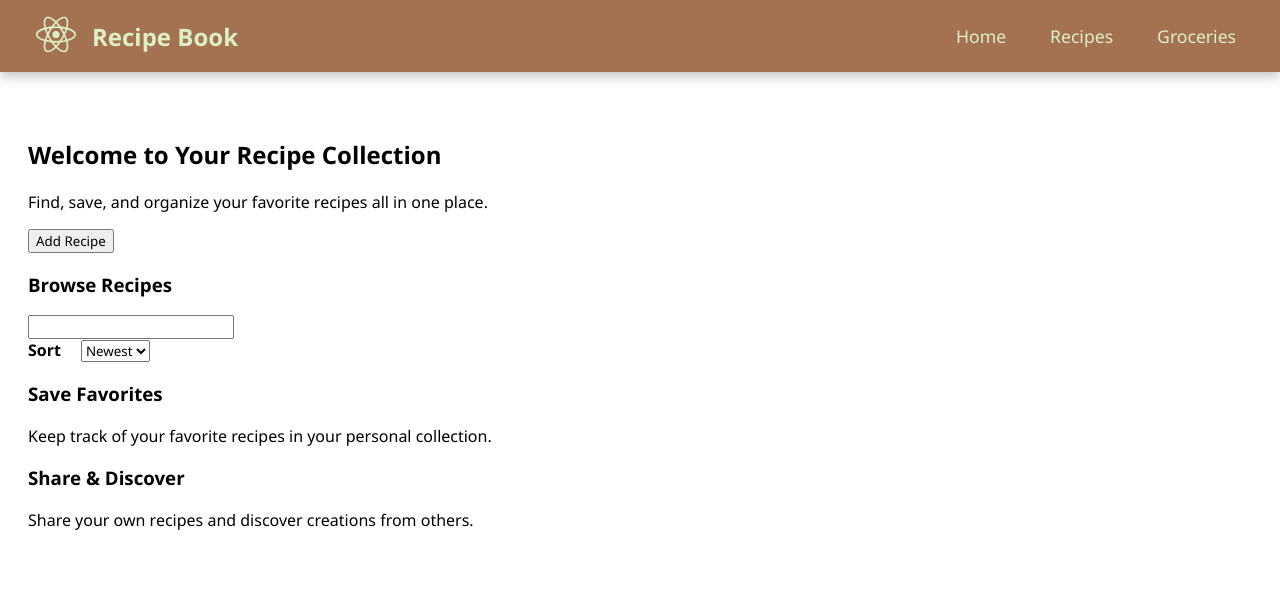
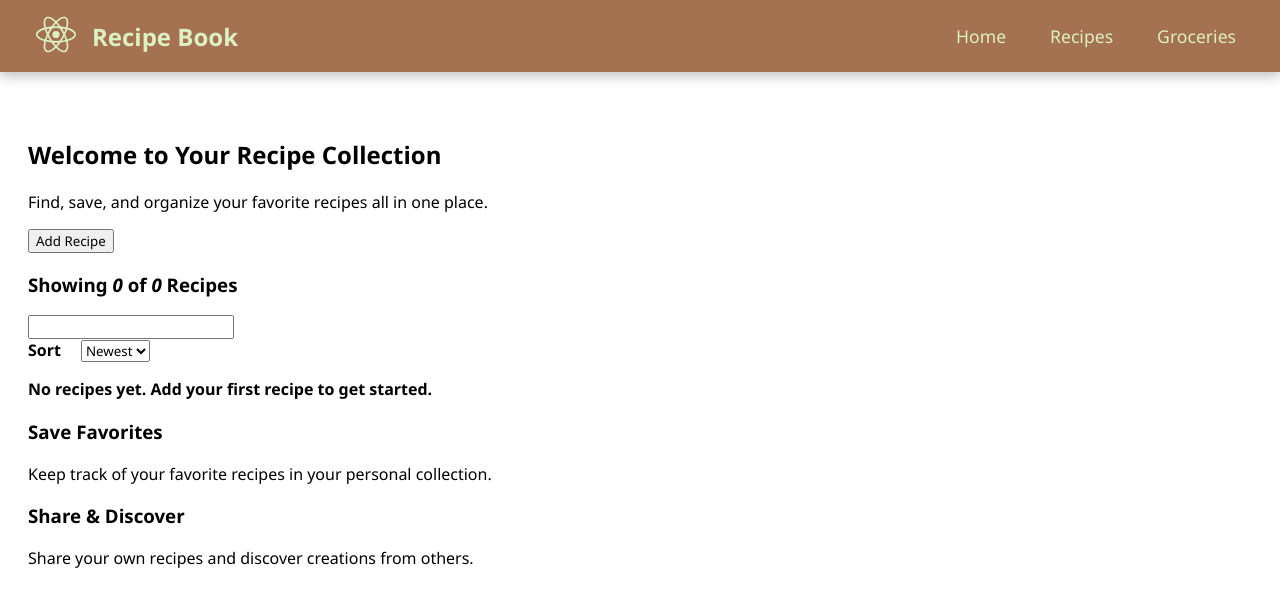
Before and after one commit to jerichomc/RecipeBook, a React (Vite) app in the folder recipe-book/: page /recipes in a window 1280 px wide. Shown: the top 606 px of the page. Built offline with nearby package versions, Linux system fonts and the light colour scheme.

Commit message:
Fixed cancel button and add some UX improvements

```diff
--- a/recipe-book/src/pages/Recipes.jsx
+++ b/recipe-book/src/pages/Recipes.jsx
@@ -8,10 +8,6 @@ function Recipes() {
     return savedRecipes ? JSON.parse(savedRecipes) : [];
   });
 
-  const [recipeCount, updateRecipeCount] = useState(() => {
-    const savedRecipes = localStorage.getItem("recipes");
-    return savedRecipes ? JSON.parse(savedRecipes).length : 0;
-  });
 
 
   const [showForm, updateShowForm] = useState(false);
@@ -24,6 +20,7 @@ function Recipes() {
   const [editingRecipeId, setEditingRecipeId] = useState(null);
   const [searchTerm, updateSearchTerm] = useState("");
   const [sortOrder, updateSortOrder] = useState("newest");
+
 
   const filteredRecipes = [...recipes].filter((recipe)=> { // Filter recipes based on search term
     const query = searchTerm.toLowerCase().trim(); // Normalize search term
@@ -69,7 +66,6 @@ function Recipes() {
     const updatedRecipes = [...recipes, newRecipe];
     updateRecipes(updatedRecipes);
     localStorage.setItem("recipes", JSON.stringify(updatedRecipes));
-    updateRecipeCount(recipeCount + 1);
   }
 
   function deleteRecipe(recipeId) {
@@ -210,36 +206,59 @@ function Recipes() {
                 Save
               </button>
 
-              <button onClick={() => updateShowForm(false)}>Cancel</button>
+              <button
+                onClick={() => {
+                  updateShowForm(false);
+                  updateRecipeName("");
+                  updateIngredients([]);
+                  updateInstructions([]);
+                  updateIngredientInput("");
+                  updateInstructionInput("");
+                }}
+              >
+                Cancel
+              </button>
             </div>
           )}
         </section>
 
         <section className="features">
           <div className="feature-card">
-            <h3>Browse Recipes</h3>
+            <h3>
+              Showing <em>{filteredRecipes.length}</em> of <em>{recipes.length}</em> Recipes
+            </h3>
 
-            <input value={searchTerm} onChange={(e) => {
-              updateSearchTerm(e.target.value);
-            }}></input>
+            <input
+              value={searchTerm}
+              onChange={(e) => {
+                updateSearchTerm(e.target.value);
+              }}
+            ></input>
             <br />
             <label id="sort-label">Sort</label>
-            <select value={sortOrder} onChange={(e) => updateSortOrder(e.target.value)}>
+            <select
+              value={sortOrder}
+              onChange={(e) => updateSortOrder(e.target.value)}
+            >
               <option value="newest">Newest</option>
               <option value="oldest">Oldest</option>
               <option value="a-z">A-Z</option>
               <option value="z-a">Z-A</option>
             </select>
 
-
-            {recipes && recipes.length > 0 && (
+            {recipes.length === 0 ? (
+              <p><b>No recipes yet. Add your first recipe to get started.</b></p>
+            ) : filteredRecipes.length === 0 ? (
+              <p><b>No recipes matched your search.</b></p>
+            ) : (
               <div>
                 <ul>
                   {filteredRecipes.map((recipe) => (
-                    <RecipeCard key={recipe.id}
-                    recipe={recipe}
-                    onEdit={handleEdit}
-                    onDelete={deleteRecipe}
+                    <RecipeCard
+                      key={recipe.id}
+                      recipe={recipe}
+                      onEdit={handleEdit}
+                      onDelete={deleteRecipe}
                     />
                   ))}
                 </ul>
```
